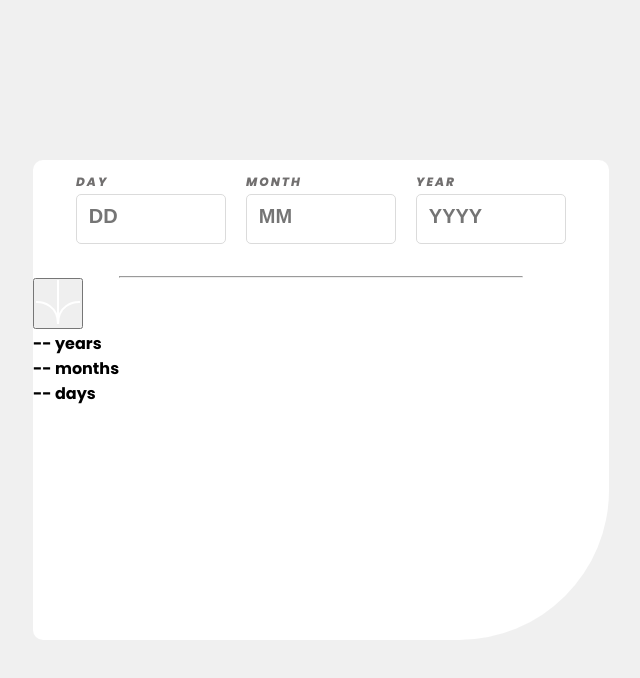
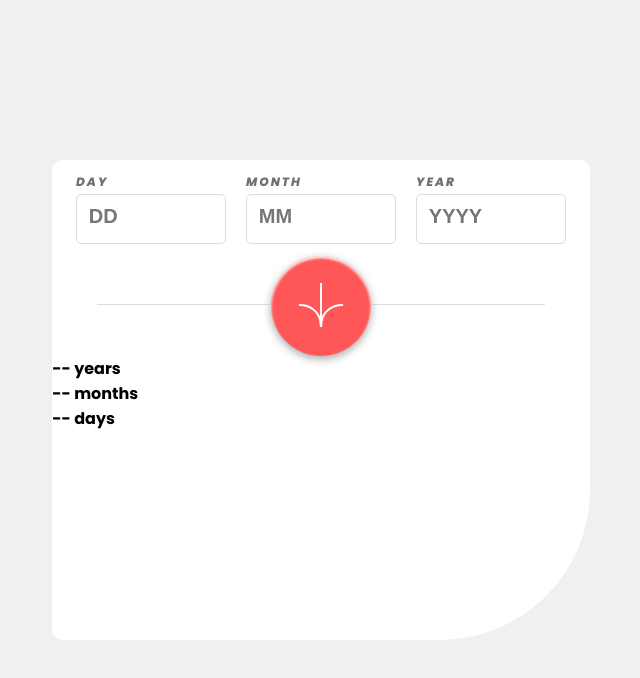
Before and after one commit to yyyen93/ageCalculator, a plain HTML site: page index.html in a window 1280 px wide. Shown: the whole page, without its empty margins (319-959 px from the left). Drawn offline with Linux system fonts and the light colour scheme.

Commit message:
[Add: CSS button styling and before property styling/ Alignment of the button]

```diff
--- a/css/style.css
+++ b/css/style.css
@@ -10,10 +10,11 @@
 
 #row {
     /* border:1px solid blue; */
-    width:45%;
+    width:42%;
     height:60%;
     border-radius:10px 10px 150px 10px;
     background: var(--White);
+    z-index:1;
 }
 
 form{
@@ -53,9 +54,85 @@ form input{
     padding-left:8%;
 }
 
-hr{
-    width: 70%;
+
+#alignBtn {
+    display:flex;
+    justify-content:center;
+}
+
+#alignBtn:before{
+    content: "";
+    display: block;
+    border-top: 1px solid #ddd;
+    border-bottom: 1px solid #fff;
+    width: 35%;
+    position: absolute;
+    top: 38%;
+    z-index: -1;
+}
+
+button{
+    background:var(--Light-red);
+    width:100px;
+    height:100px;
+    border-radius:50%;
+    border:none;
+    box-shadow: 0px 3px 8px #aaa, inset 0px 2px 3px #fff;
+}
+
+button:before{
+    content: "";
+    display:block;
+    background:#fff;
+    border-top:2px solid #ddd;
+    position:absolute;
+    top: 268px;
+    left: 795px;
+    bottom: 473px;
+    right: 795px;
+    z-index: -1;
+    /* border-radius: 500%; */
+    border-radius:100px;
+    box-shadow: inset 0px 8px 48px #ddd;
+    /* box-shadow: 0px 3px 8px #aaa, inset 0px 2px 3px #fff; */
+}
+
+/* #hrBtn{
+    display:flex;
+    align-items:center;
+}
+
+#hrBtn hr{
+    width: 40%;
     background-color: var(--Off-white);
     margin:0 auto;
     margin-top: 20px;
-}
+} */
+
+/* #hrBtn button:before{
+    content: "";
+    display: block;
+    border-top: 1px solid #ddd;
+    border-bottom: 1px solid #fff;
+    width: 100%;
+    height: 1px;
+    position: absolute;
+    top: 50%;
+    z-index: 1; */
+
+/* #hrBtn button{
+    background: var(--Light-red);
+    width:10%;
+    height:10%;
+    border:none;
+    padding:13px;
+    border-radius:50%;
+
+} */
+
+
+/* #hrBtn button img{
+    /* position:relative; */
+    /* right:0;
+    bottom:0px; */
+} */
--- a/index.html
+++ b/index.html
@@ -1,11 +1,12 @@
 <!DOCTYPE html>
 <html lang="en">
+
 <head>
   <meta charset="UTF-8">
-  <meta name="viewport" content="width=device-width, initial-scale=1.0"> <!-- displays site properly based on user's device -->
+  <meta name="viewport" content="width=device-width, initial-scale=1.0">
+  <!-- displays site properly based on user's device -->
 
   <link rel="icon" type="image/png" sizes="32x32" href="./assets/images/favicon-32x32.png">
-
   <title>Frontend Mentor | Age calculator app</title>
   <link rel="preconnect" href="https://fonts.googleapis.com">
   <link rel="preconnect" href="https://fonts.gstatic.com" crossorigin>
@@ -17,15 +18,20 @@
 
   <!-- Feel free to remove these styles or customise in your own stylesheet 👍 -->
   <style>
-    .attribution { font-size: 11px; text-align: center; }
-    .attribution a { color: hsl(228, 45%, 44%); }
+    .attribution {
+      font-size: 11px;
+      text-align: center;
+    }
+
+    .attribution a {
+      color: hsl(228, 45%, 44%);
+    }
   </style>
 </head>
+
 <body>
-
   <div id="container">
     <div id="row">
-
       <form action="#">
         <div>
           <label for="day">DAY</label>
@@ -41,16 +47,18 @@
         </div>
       </form>
 
-      <hr>
-      <button type="submit"><img src="./assets/images/icon-arrow.svg" alt="submit"></button>
+      <div id="alignBtn">
+        <button type="submit">
+          <img src="./assets/images/icon-arrow.svg" alt="submit">
+        </button>
+      </div>
+
 
       <p><span></span> -- years</p>
       <p><span></span> -- months</p>
       <p><span></span> -- days</p>
     </div>
   </div>
-        </div>
-
 </body>
 
 </html>
```
Also changed, not shown: css/resuse.css (line endings or trailing spaces). Lines whose indentation alone changed are shown as unchanged.
